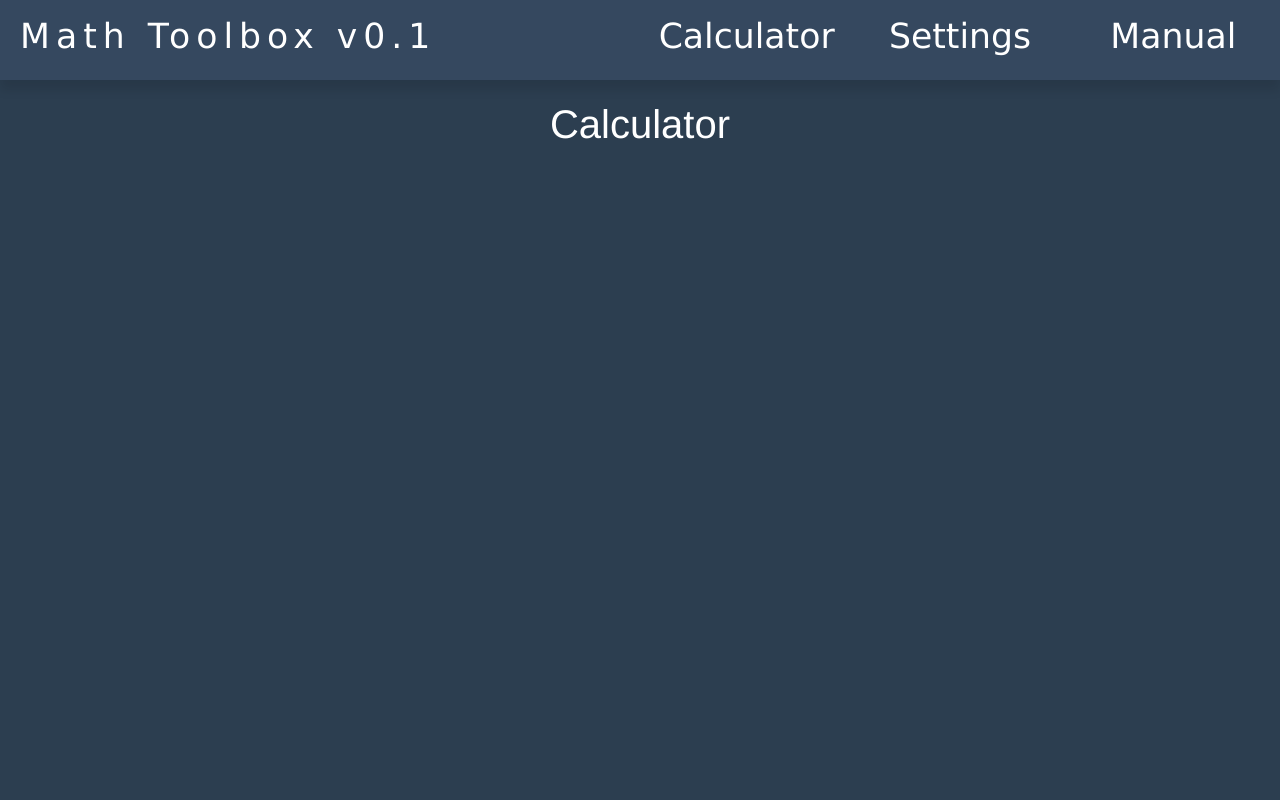
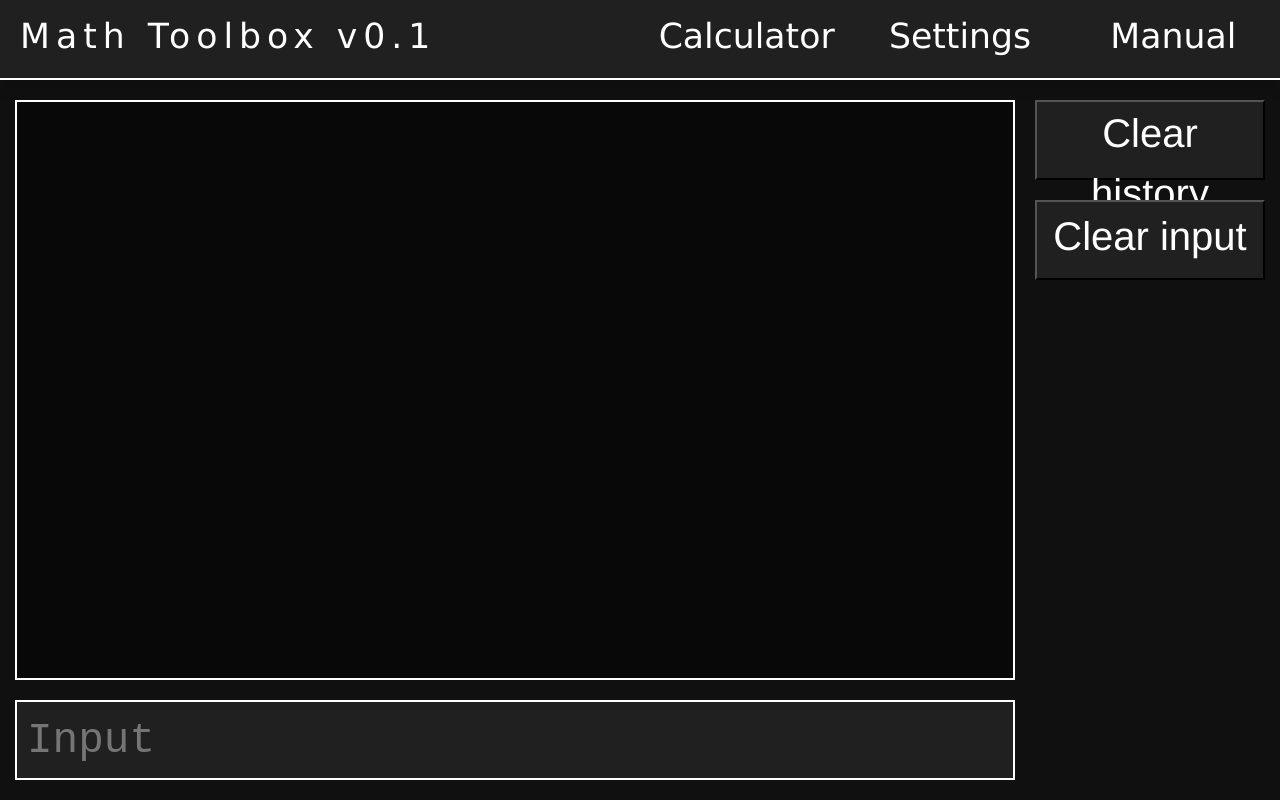
Before and after one commit to behrenle/Math-Explorer, a Vue app: page / in a window 1280 px wide. Built offline with nearby package versions, Linux system fonts and the light colour scheme.

Commit message:
added basic functionality with mathjs

```diff
--- a/src/App.vue
+++ b/src/App.vue
@@ -13,10 +13,6 @@
     <div class="content nopm">
       <router-view />
     </div>
-    <!--div id="nav">
-      <router-link to="/">Home</router-link> |
-      <router-link to="/about">About</router-link>
-    </div-->
   </div>
 </template>
 
@@ -25,12 +21,13 @@
     position: fixed;
     height: 80px;
     width: 100%;
-    background-color: #35485f;
+    background-color: rgb(32,32,32);
     box-shadow: 0 10px 10px rgba(0, 0, 0, 0.1);
     color: white;
     font-size: 26pt;
     text-align: left;
     font-family: Verdana;
+    border-bottom: 2px solid white;
   }
 
   .menu-item {
@@ -47,7 +44,7 @@
   }
 
   .menu-button:hover {
-    background-color: rgba(255,255,255,0.1);
+    background-color: orange;
   }
 
   .menu-title {
@@ -78,7 +75,7 @@
     position: absolute;
     width: 100%;
     height: 100%;
-    background-color: #2c3e50;
+    background-color: rgb(16,16,16);
   }
 
   #nav {
@@ -113,4 +110,15 @@
     padding: 0;
     margin: 0;
   }
+
+  .row.no-gutters {
+    margin-right: 0;
+    margin-left: 0;
+
+    & > [class^="col-"],
+    & > [class*=" col-"] {
+      padding-right: 0;
+      padding-left: 0;
+    }
+  }
 </style>
--- /dev/null
+++ b/src/components/HistoryObject.vue
@@ -0,0 +1,44 @@
+<template>
+    <div class="outer">
+        <div class="input">
+            {{input}}
+        </div>
+        <div class="output">
+            &rarr; {{output}}
+        </div>
+    </div>
+</template>
+
+<script>
+    export default {
+        name: "HistoryObject",
+        props: {
+            input: String,
+            output: String,
+        }
+    }
+</script>
+
+<style scoped>
+    .outer {
+        background-color: rgb(32,32,32);
+        border-bottom: 1px solid white;;
+        font-size: 30pt;
+        text-align: left;
+        width: 100%;
+        overflow: hidden;
+        padding: 10px;
+    }
+
+    .input {
+        width: 100%;
+        float: left;
+    }
+
+    .output {
+        width: 100%;
+        float: left;
+        padding-left: 10px;
+    }
+
+</style>
--- a/src/views/Calculator.vue
+++ b/src/views/Calculator.vue
@@ -1,15 +1,131 @@
 <template>
-    <div>
-        <h1>Calculator</h1>
+    <div class="col-12 h-100">
+        <div class="content">
+            <div class="history">
+                <HistoryObject
+                        v-for   = "line in lines"
+                        :input  = "line.input"
+                        :output = "line.output"
+                >
+                </HistoryObject>
+            </div>
+            <input
+                    type="text"
+                    class="inputfield"
+                    placeholder="Input"
+                    v-on:keypress="calculate"
+                    ref="inputfield"
+            >
+        </div>
+        <div class="sidemenu">
+            <button
+                    class="sidemenu-button"
+                    v-on:click="clearHistory"
+            >Clear history</button>
+
+            <button
+                    class="sidemenu-button"
+                    v-on:click="clearInput"
+            >Clear input</button>
+        </div>
     </div>
 </template>
 
 <script>
+    import HistoryObject from "@/components/HistoryObject.vue";
+    var math = require("mathjs");
+
     export default {
-        name: "Calculator"
+        name: "Calculator",
+        components: {
+            HistoryObject
+        },
+        methods: {
+            calculate: function(e) {
+                var key = e.which || e.keyCode;
+                if (key === 13) { // 13 is enter
+                    var line = {
+                        input: this.$refs.inputfield.value,
+                        output:math.evaluate(this.$refs.inputfield.value)
+                    };
+                    this.lines.push(line);
+                }
+            },
+            clearHistory: function() {
+                this.lines = [];
+            },
+            clearInput: function() {
+                this.$refs.inputfield.value = "";
+            }
+        },
+        data: function() {
+            return {
+                lines: []
+            };
+        }
     }
+
+
 </script>
 
 <style scoped>
+    .content {
+        width: 80%;
+        height: 100%;
+        float: left;
+    }
 
+    .sidemenu {
+        width: 20%;
+        height: 100%;
+        float: right;
+        padding-left: 20px;
+    }
+
+    .history {
+        background-color: rgb(8,8,8);
+        width: 100%;
+        height: calc(100% - 120px);
+        border: 2px solid white;
+        overflow-y: scroll;
+    }
+
+    .inputfield {
+        background-color: rgb(32,32,32);
+        width: 100%;
+        height: 80px;
+        border: 2px solid white;
+        font-size: 32pt;
+        color: white;
+        padding: 10px;
+        float: left;
+        font-family: Monospace;
+        margin-top: 20px;
+    }
+
+    .sidemenu-button {
+        width: 100%;
+        margin: 0;
+        height: 80px;
+        float: right;
+        font-size: 30pt;
+        background-color: rgb(32,32,32);
+        padding-bottom: 10px;
+        margin-bottom: 20px;
+        color: white;
+    }
+
+    .sidemenu-button:hover {
+        background-color: orange;
+    }
+
+    .bottom-bar {
+        height: 100px;
+        padding-top: 20px;
+    }
+
+
+    .inputfield:focus {
+        border: 2px solid orange;
+    }
 </style>
```
